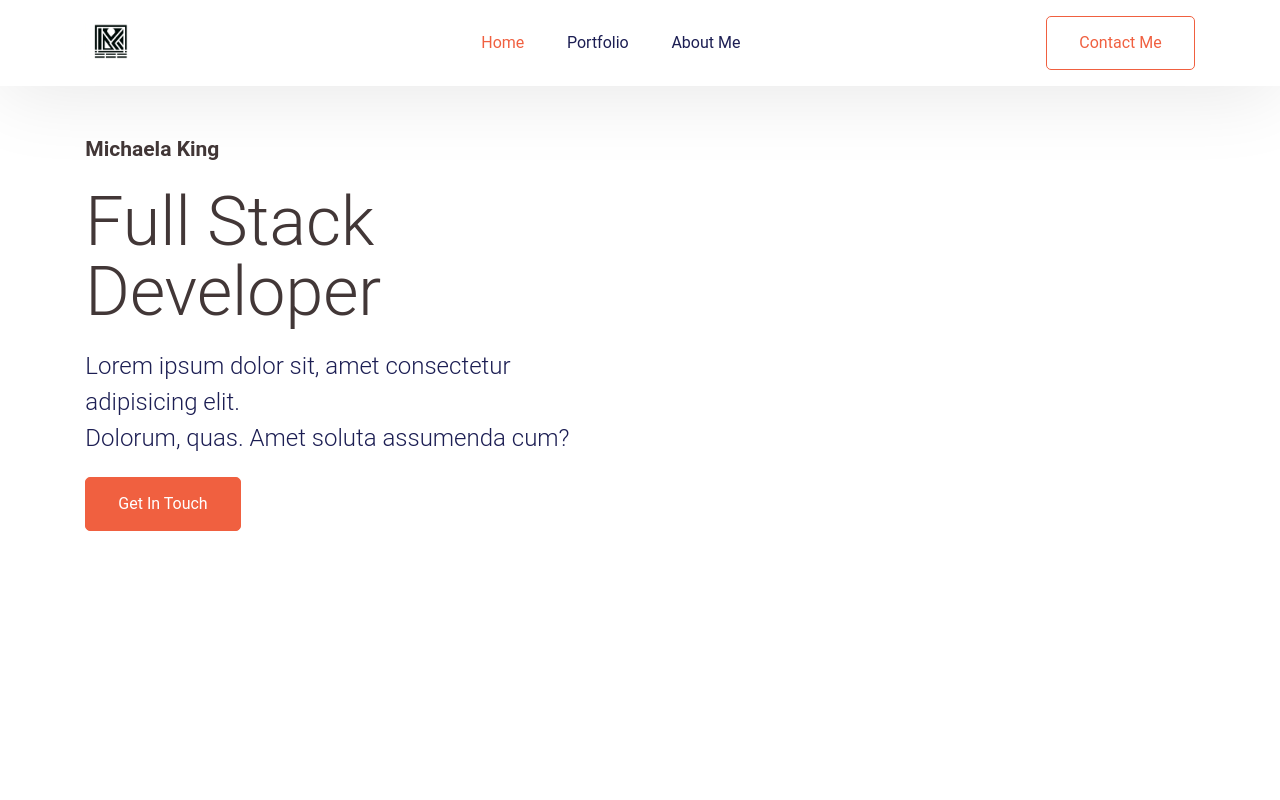
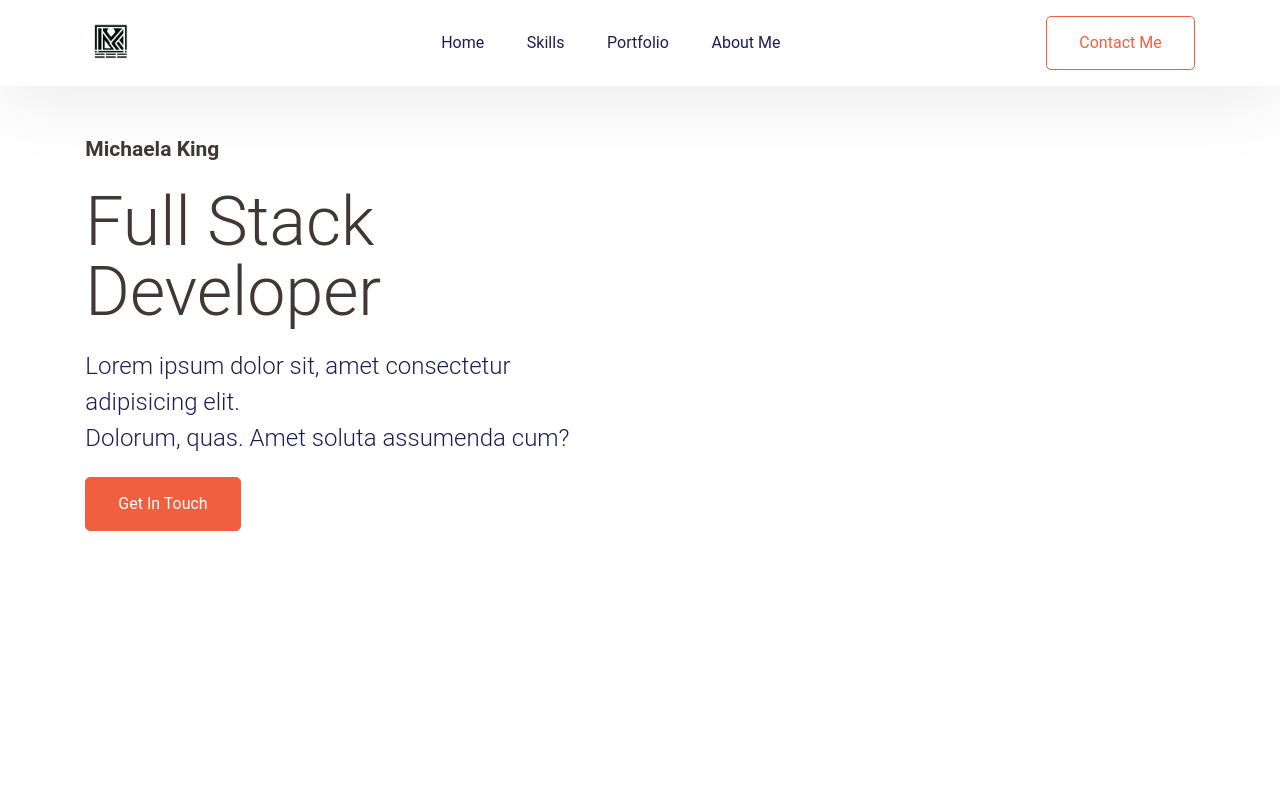
Before and after one commit to Michaela-K/mk_react_portfolio, a React (Create React App) app: page / in a window 1280 px wide. Shown: the top 800 px of the page. Built offline with nearby package versions, Linux system fonts and the light colour scheme.

Commit message:
fix console errors and moves about to separate page

```diff
--- a/src/App.js
+++ b/src/App.js
@@ -1,5 +1,5 @@
 import './App.css';
-import { BrowserRouter, Router, Route, Routes } from 'react-router-dom';
+import { BrowserRouter, Route, Routes } from 'react-router-dom';
 import Home from './components/Home Page';
 import Navbar from './components/Navbar';
 import About from './components/About';
--- a/src/components/Footer.jsx
+++ b/src/components/Footer.jsx
@@ -115,8 +115,8 @@ function Footer() {
                   fill="none"
                 >
                   <path
-                    fill-rule="evenodd"
-                    clip-rule="evenodd"
+                    fillRule="evenodd"
+                    clipRule="evenodd"
                     d="M22.0001 4.65479H11.3334C7.65152 4.65479 4.66675 7.63956 4.66675 11.3215V21.9881C4.66675 25.67 7.65152 28.6548 11.3334 28.6548H22.0001C25.6819 28.6548 28.6667 25.67 28.6667 21.9881V11.3215C28.6667 7.63956 25.6819 4.65479 22.0001 4.65479ZM26.3334 21.9881C26.3261 24.3783 24.3902 26.3141 22.0001 26.3215H11.3334C8.94321 26.3141 7.0074 24.3783 7.00008 21.9881V11.3215C7.0074 8.93125 8.94321 6.99544 11.3334 6.98812H22.0001C24.3902 6.99544 26.3261 8.93125 26.3334 11.3215V21.9881ZM23.0001 11.6548C23.7365 11.6548 24.3334 11.0578 24.3334 10.3215C24.3334 9.58508 23.7365 8.98812 23.0001 8.98812C22.2637 8.98812 21.6667 9.58508 21.6667 10.3215C21.6667 11.0578 22.2637 11.6548 23.0001 11.6548ZM16.6667 10.6548C13.353 10.6548 10.6667 13.3411 10.6667 16.6548C10.6667 19.9685 13.353 22.6548 16.6667 22.6548C19.9805 22.6548 22.6667 19.9685 22.6667 16.6548C22.6703 15.0624 22.0393 13.5342 20.9133 12.4082C19.7873 11.2822 18.2591 10.6512 16.6667 10.6548ZM13.0001 16.6548C13.0001 18.6799 14.6417 20.3215 16.6667 20.3215C18.6918 20.3215 20.3334 18.6799 20.3334 16.6548C20.3334 14.6297 18.6918 12.9881 16.6667 12.9881C14.6417 12.9881 13.0001 14.6297 13.0001 16.6548Z"
                     fill="black"
                   />
@@ -159,8 +159,8 @@ function Footer() {
                   fill="none"
                 >
                   <path
-                    fill-rule="evenodd"
-                    clip-rule="evenodd"
+                    fillRule="evenodd"
+                    clipRule="evenodd"
                     d="M7.33341 4.65479H26.0001C27.4729 4.65479 28.6667 5.84869 28.6667 7.32145V25.9881C28.6667 27.4609 27.4729 28.6548 26.0001 28.6548H7.33341C5.86065 28.6548 4.66675 27.4609 4.66675 25.9881V7.32145C4.66675 5.84869 5.86065 4.65479 7.33341 4.65479ZM11.3334 24.6548C11.7016 24.6548 12.0001 24.3563 12.0001 23.9881V14.6548C12.0001 14.2867 11.7016 13.9881 11.3334 13.9881H9.33342C8.96523 13.9881 8.66675 14.2867 8.66675 14.6548V23.9881C8.66675 24.3563 8.96523 24.6548 9.33342 24.6548H11.3334ZM10.3334 12.6548C9.22884 12.6548 8.33341 11.7594 8.33341 10.6548C8.33341 9.55021 9.22884 8.65479 10.3334 8.65479C11.438 8.65479 12.3334 9.55021 12.3334 10.6548C12.3334 11.7594 11.438 12.6548 10.3334 12.6548ZM24.0001 24.6548C24.3682 24.6548 24.6667 24.3563 24.6667 23.9881V17.8548C24.7101 15.7359 23.1435 13.9275 21.0401 13.6681C19.5694 13.5338 18.1445 14.2207 17.3334 15.4548V14.6548C17.3334 14.2867 17.0349 13.9881 16.6667 13.9881H14.6667C14.2986 13.9881 14.0001 14.2867 14.0001 14.6548V23.9881C14.0001 24.3563 14.2986 24.6548 14.6667 24.6548H16.6667C17.0349 24.6548 17.3334 24.3563 17.3334 23.9881V18.9881C17.3334 17.8836 18.2289 16.9881 19.3334 16.9881C20.4379 16.9881 21.3334 17.8836 21.3334 18.9881V23.9881C21.3334 24.3563 21.6319 24.6548 22.0001 24.6548H24.0001Z"
                     fill="black"
                   />
--- a/src/components/Home Page/index.jsx
+++ b/src/components/Home Page/index.jsx
@@ -1,7 +1,6 @@
 import React from 'react'
 import Hero from '../Hero'
 import Skills from '../Skills'
-import About from '../About'
 import MyPortfolio from '../Portfolio'
 import Contact from '../Contact'
 import Footer from '../Footer'
--- a/src/components/Navbar.jsx
+++ b/src/components/Navbar.jsx
@@ -1,5 +1,6 @@
 import { useState, useEffect } from "react";
 import { Link } from "react-scroll";
+import { Link as PageLink } from 'react-router-dom';
 
 function Navbar() {
   const [navActive, setNavActive] = useState(false);
@@ -48,6 +49,20 @@ function Navbar() {
       <div className={`navbar__items ${navActive ? "active" : ""}`}>
         <ul>
           <li>
+            <PageLink
+              onClick={closeMenu}
+              activeClass="navbar__active-content"
+              spy={true}
+              smooth={true}
+              offset={-70}
+              duration={500}
+              to="/"
+              className="navbar__content"
+            >
+              Home
+            </PageLink>
+          </li>
+          <li>
             <Link
               onClick={closeMenu}
               activeClass="navbar__active-content"
@@ -55,10 +70,10 @@ function Navbar() {
               smooth={true}
               offset={-70}
               duration={500}
-              to="heroSection"
+              to="Skills"
               className="navbar__content"
             >
-              Home
+              Skills
             </Link>
           </li>
           <li>
@@ -76,18 +91,14 @@ function Navbar() {
             </Link>
           </li>
           <li>
-            <Link
+            <PageLink
               onClick={closeMenu}
               activeClass="navbar__active-content"
-              spy={true}
-              smooth={true}
-              offset={-70}
-              duration={500}
-              to="About"
+              to="/about"
               className="navbar__content"
             >
               About Me
-            </Link>
+            </PageLink>
           </li>
           {/* <li>
             <Link
--- a/src/components/Portfolio.jsx
+++ b/src/components/Portfolio.jsx
@@ -32,9 +32,9 @@ export default function Portfolio() {
                   <path
                     d="M4.66667 1.66675H18V15.0001M18 1.66675L2 17.6667L18 1.66675Z"
                     stroke="currentColor"
-                    stroke-width="2.66667"
-                    stroke-linecap="round"
-                    stroke-linejoin="round"
+                    strokeWidth="2.66667"
+                    strokeLinecap="round"
+                    strokeLinejoin="round"
                   />
                 </svg>
               </p>
```
